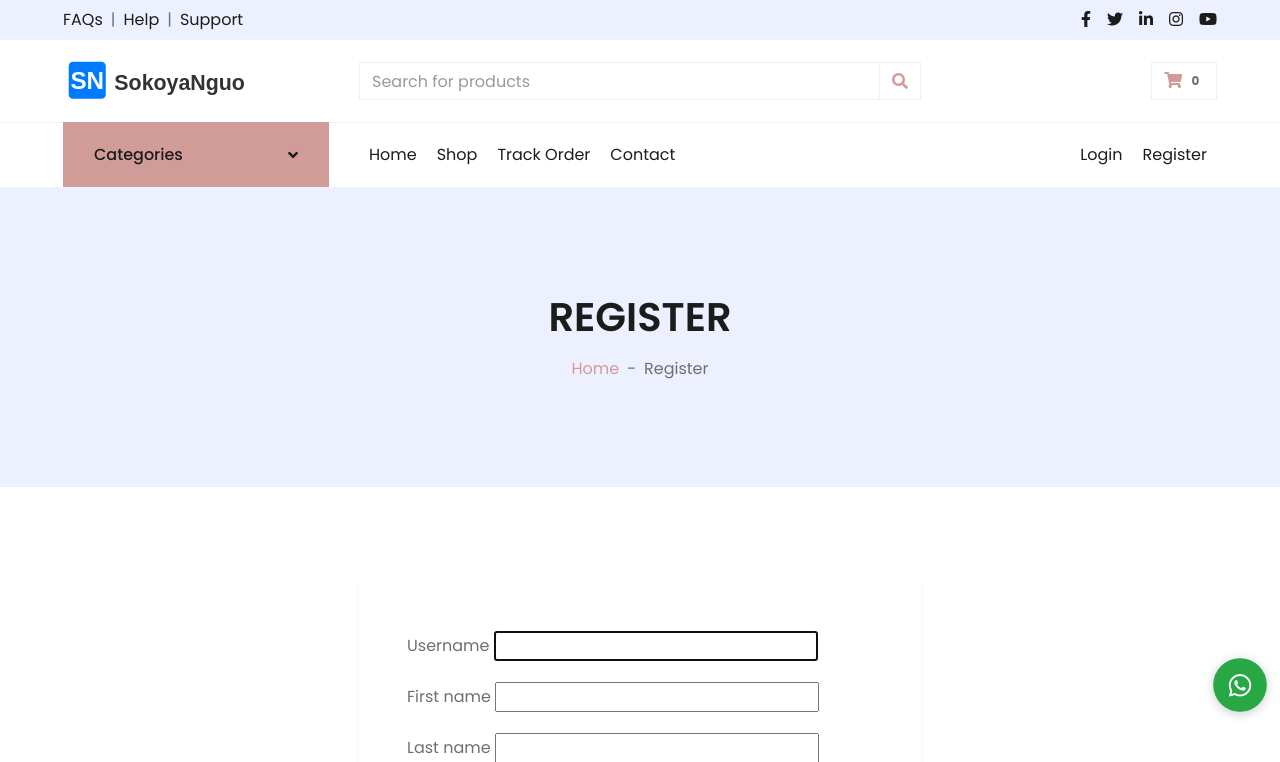
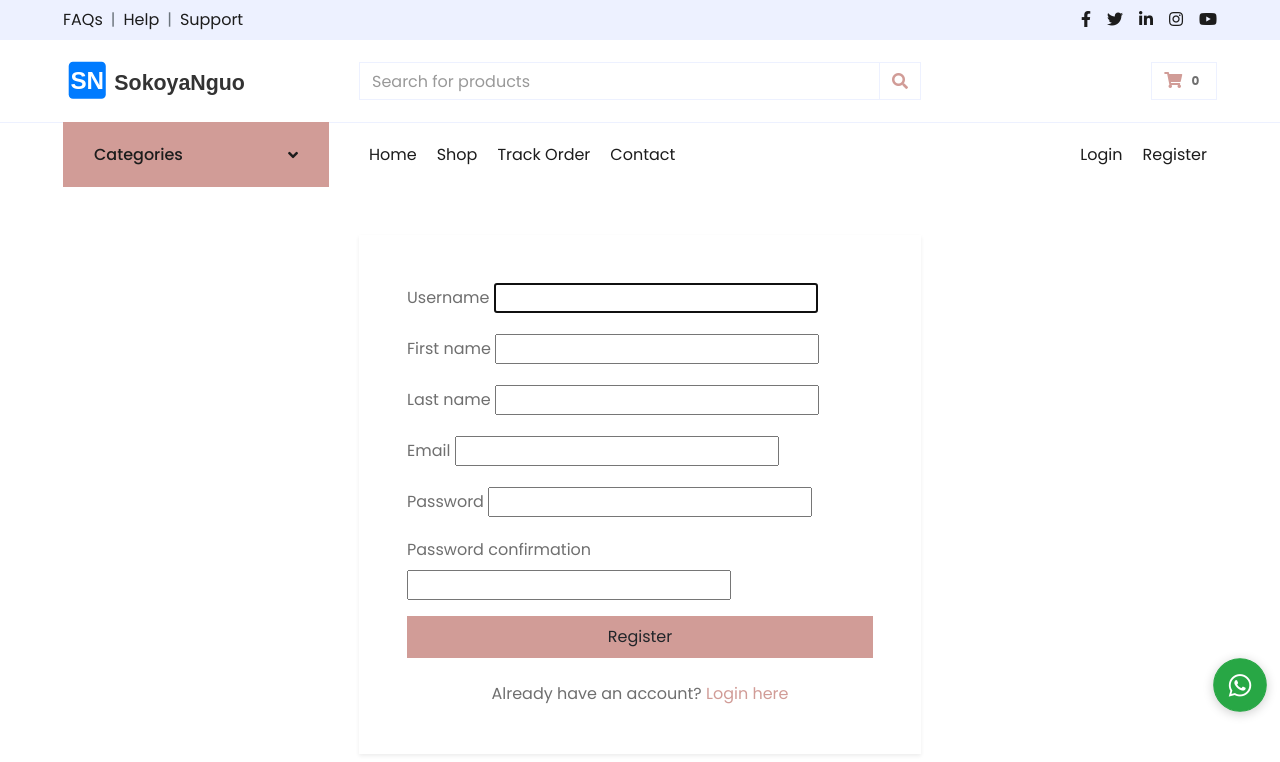
Before and after one commit to mbuguam443/sokoyanguo, a Django app: page /accounts/register/ in a window 1280 px wide. Shown: the top 762 px of the page. Run offline with Django 5.2, Linux system fonts and the light colour scheme; data comes from the database, SQL or seed files in the repository; some libraries are stand-ins or nearby versions.

Commit message:
Remove page banner from login/register/profile pages

```diff
--- a/accounts/templates/accounts/register.html
+++ b/accounts/templates/accounts/register.html
@@ -3,18 +3,7 @@
 
 {% block title %}Register - EShopper{% endblock %}
 
-{% block page_header %}
-<div class="container-fluid bg-secondary mb-5">
-    <div class="d-flex flex-column align-items-center justify-content-center" style="min-height: 300px">
-        <h1 class="font-weight-semi-bold text-uppercase mb-3">Register</h1>
-        <div class="d-inline-flex">
-            <p class="m-0"><a href="{% url 'store:home' %}">Home</a></p>
-            <p class="m-0 px-2">-</p>
-            <p class="m-0">Register</p>
-        </div>
-    </div>
-</div>
-{% endblock %}
+{% block page_header %}{% endblock %}
 
 {% block content %}
 <div class="container-fluid pt-5">
```
Also changed, not shown: accounts/templates/accounts/login.html (+1 -12 lines), accounts/templates/accounts/profile.html (+1 -12 lines).
